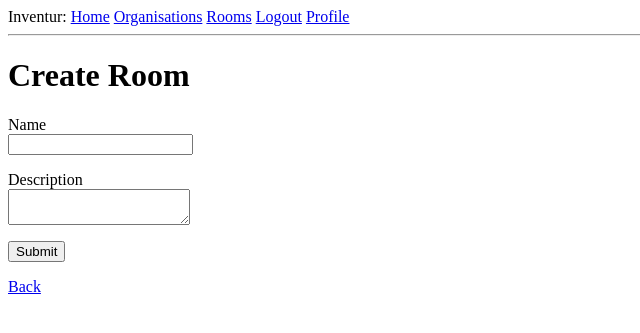
After one commit to fpwg/Q2Datenbankprojekt, a Python web app: template app/templates/create_room.html in a window 1280 px wide. The commit adds this page. Shown: the top 333 px of the page, without its empty margins (0-640 px from the left). Run offline with Jinja, Linux system fonts and the light colour scheme; the template is opened without the code that fills it: most values are stand-ins (such as "Sample title", 1, 10 or a date in 2020); form fields are guessed from the names that the template uses.

Commit message:
room creation form

```diff
--- a/app/forms.py
+++ b/app/forms.py
@@ -73,7 +73,7 @@ class LeaveOrganisationFrom(FlaskForm):
     submit = SubmitField('Submit')
 
 class CreateCategoryForm(FlaskForm):
-    # Also used for create status
+    # Also used for create status and room
     name = StringField()
     description = StringField()
 
--- a/app/templates/base.html
+++ b/app/templates/base.html
@@ -11,6 +11,7 @@
           Inventur:
           <a href="{{ url_for('index') }}">Home</a>
           <a href="{{ url_for('organisations') }}">Organisations</a>
+          <a href="{{ url_for('room_list') }}">Rooms</a>
           {% if current_user.is_anonymous%}
           <a href="{{ url_for('login') }}">Login</a>
           <a href="{{ url_for('register') }}">Register</a>
--- /dev/null
+++ b/app/templates/create_room.html
@@ -0,0 +1,20 @@
+{% extends "base.html" %}
+
+{% block content %}
+    <h1>Create Room</h1>
+    <form action="" method="post" novalidate>
+        {{ form.hidden_tag() }}
+        <p>
+          {{ form.name.label }}<br>
+          {{ form.name() }}
+        </p>
+        <p>
+            {{ form.description.label }}<br>
+            {{ form.description() }}
+        </p>
+        <p>{{ form.submit() }}</p>
+    </form>
+    <p>
+      <a href="{{url_for('room_list')}}">Back</a>
+    </p>
+{% endblock %}
--- a/app/templates/room_list.html
+++ b/app/templates/room_list.html
@@ -4,7 +4,9 @@
 <h1>
   Room List
 </h1>
-
+{% if current_user.is_authenticated %}
+<p><a href="{{url_for('add_room')}}">Create Room</a></p>
+{% endif %}
 <table>
   <tr style="font-weight: bold;">
     <td>Room</td>
```
Also changed, not shown: app/routes.py (+21 -1 lines).
